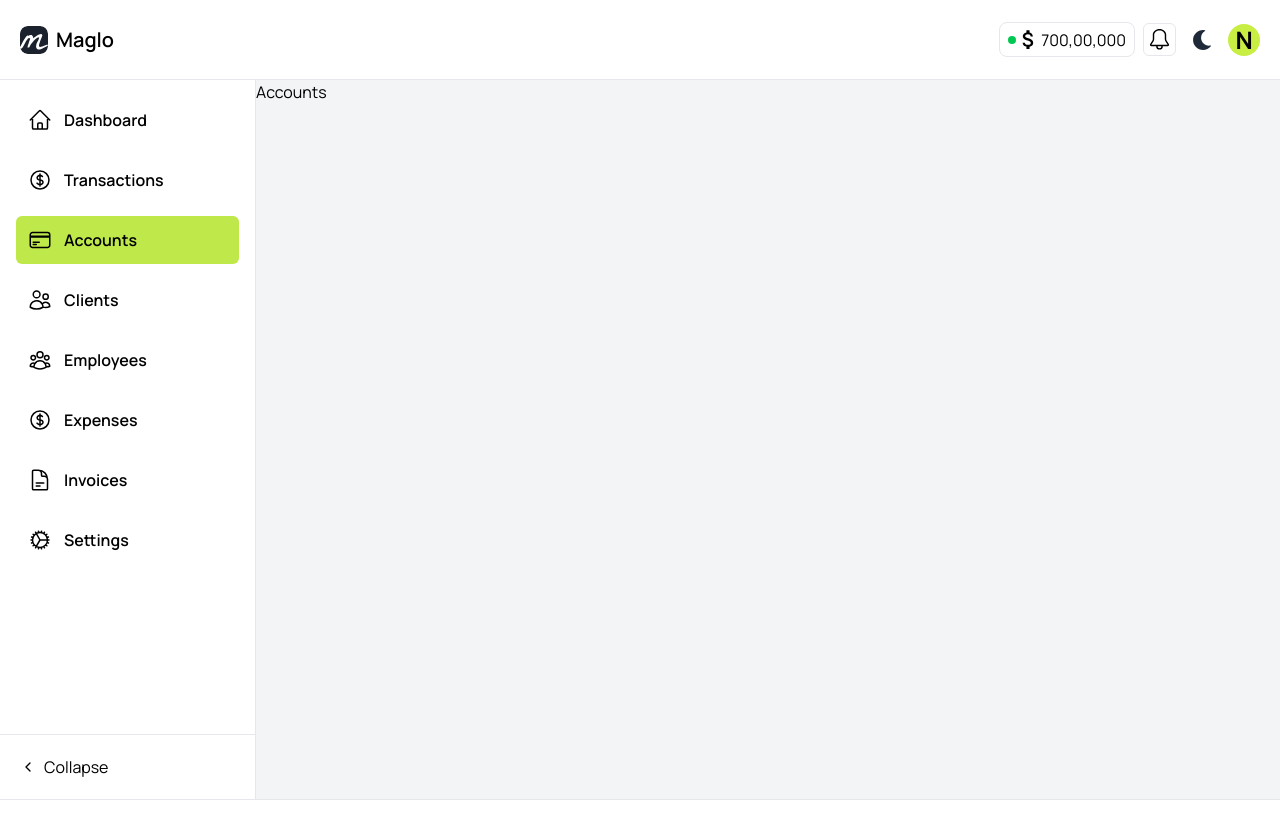
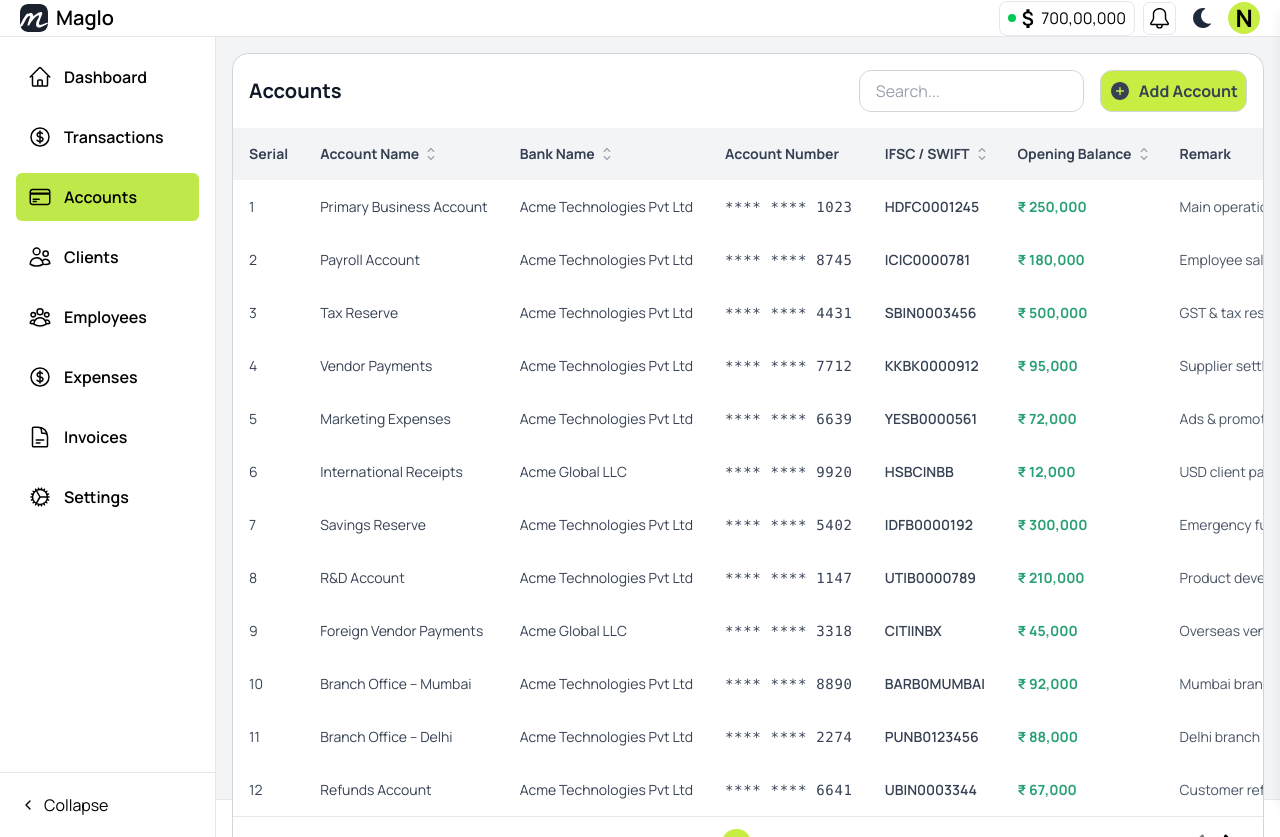
Before and after one commit to viraj00789/passbook-system-react-ts, a React (Vite) app: page /accounts in a window 1280 px wide. Before the commit the page ends 800 px from the top, so only its background shows below. Built offline with nearby package versions, Linux system fonts and the light colour scheme; sample sign-in values are in the browser's storage.

Commit message:
fix: added the account table

```diff
--- /dev/null
+++ b/data/accounTabletData.tsx
@@ -0,0 +1,184 @@
+import type { Account } from "../src/components/accounts/AccountsColumn";
+
+export const AccountsData: Account[] = [
+  {
+    id: 1,
+    accountName: "Primary Business Account",
+    bankName: "Acme Technologies Pvt Ltd",
+    accountNumber: "**** **** 1023",
+    ifscOrSwift: "HDFC0001245",
+    openingBalance: 250000,
+    remark: "Main operational account",
+  },
+  {
+    id: 2,
+    accountName: "Payroll Account",
+    bankName: "Acme Technologies Pvt Ltd",
+    accountNumber: "**** **** 8745",
+    ifscOrSwift: "ICIC0000781",
+    openingBalance: 180000,
+    remark: "Employee salary payments",
+  },
+  {
+    id: 3,
+    accountName: "Tax Reserve",
+    bankName: "Acme Technologies Pvt Ltd",
+    accountNumber: "**** **** 4431",
+    ifscOrSwift: "SBIN0003456",
+    openingBalance: 500000,
+    remark: "GST & tax reserve",
+  },
+  {
+    id: 4,
+    accountName: "Vendor Payments",
+    bankName: "Acme Technologies Pvt Ltd",
+    accountNumber: "**** **** 7712",
+    ifscOrSwift: "KKBK0000912",
+    openingBalance: 95000,
+    remark: "Supplier settlements",
+  },
+  {
+    id: 5,
+    accountName: "Marketing Expenses",
+    bankName: "Acme Technologies Pvt Ltd",
+    accountNumber: "**** **** 6639",
+    ifscOrSwift: "YESB0000561",
+    openingBalance: 72000,
+    remark: "Ads & promotions",
+  },
+  {
+    id: 6,
+    accountName: "International Receipts",
+    bankName: "Acme Global LLC",
+    accountNumber: "**** **** 9920",
+    ifscOrSwift: "HSBCINBB",
+    openingBalance: 12000,
+    remark: "USD client payments",
+  },
+  {
+    id: 7,
+    accountName: "Savings Reserve",
+    bankName: "Acme Technologies Pvt Ltd",
+    accountNumber: "**** **** 5402",
+    ifscOrSwift: "IDFB0000192",
+    openingBalance: 300000,
+    remark: "Emergency fund",
+  },
+  {
+    id: 8,
+    accountName: "R&D Account",
+    bankName: "Acme Technologies Pvt Ltd",
+    accountNumber: "**** **** 1147",
+    ifscOrSwift: "UTIB0000789",
+    openingBalance: 210000,
+    remark: "Product development",
+  },
+  {
+    id: 9,
+    accountName: "Foreign Vendor Payments",
+    bankName: "Acme Global LLC",
+    accountNumber: "**** **** 3318",
+    ifscOrSwift: "CITIINBX",
+    openingBalance: 45000,
+    remark: "Overseas vendors",
+  },
+  {
+    id: 10,
+    accountName: "Branch Office – Mumbai",
+    bankName: "Acme Technologies Pvt Ltd",
+    accountNumber: "**** **** 8890",
+    ifscOrSwift: "BARB0MUMBAI",
+    openingBalance: 92000,
+    remark: "Mumbai branch expenses",
+  },
+  {
+    id: 11,
+    accountName: "Branch Office – Delhi",
+    bankName: "Acme Technologies Pvt Ltd",
+    accountNumber: "**** **** 2274",
+    ifscOrSwift: "PUNB0123456",
+    openingBalance: 88000,
+    remark: "Delhi branch expenses",
+  },
+  {
+    id: 12,
+    accountName: "Refunds Account",
+    bankName: "Acme Technologies Pvt Ltd",
+    accountNumber: "**** **** 6641",
+    ifscOrSwift: "UBIN0003344",
+    openingBalance: 67000,
+    remark: "Customer refunds",
+  },
+  {
+    id: 13,
+    accountName: "Cloud Services",
+    bankName: "Acme Technologies Pvt Ltd",
+    accountNumber: "**** **** 9011",
+    ifscOrSwift: "ICIC0000456",
+    openingBalance: 99000,
+    remark: "AWS & SaaS payments",
+  },
+  {
+    id: 14,
+    accountName: "Overseas Operations",
+    bankName: "Acme Global LLC",
+    accountNumber: "**** **** 7314",
+    ifscOrSwift: "DEUTINBB",
+    openingBalance: 56000,
+    remark: "EU operations",
+  },
+  {
+    id: 15,
+    accountName: "Petty Cash Account",
+    bankName: "Acme Technologies Pvt Ltd",
+    accountNumber: "**** **** 6613",
+    ifscOrSwift: "SIBL0000412",
+    openingBalance: 25000,
+    remark: "Daily small expenses",
+  },
+  {
+    id: 16,
+    accountName: "Subscription Revenue",
+    bankName: "Acme Technologies Pvt Ltd",
+    accountNumber: "**** **** 8891",
+    ifscOrSwift: "RATN0000199",
+    openingBalance: 112000,
+    remark: "Recurring subscriptions",
+  },
+  {
+    id: 17,
+    accountName: "Investment Account",
+    bankName: "Acme Holdings Pvt Ltd",
+    accountNumber: "**** **** 4301",
+    ifscOrSwift: "SCBLINBB",
+    openingBalance: 75000,
+    remark: "Long-term investments",
+  },
+  {
+    id: 18,
+    accountName: "Reserve Holding",
+    bankName: "Acme Holdings Pvt Ltd",
+    accountNumber: "**** **** 5409",
+    ifscOrSwift: "UTIB0000451",
+    openingBalance: 600000,
+    remark: "Capital reserve",
+  },
+  {
+    id: 19,
+    accountName: "Compliance Account",
+    bankName: "Acme Technologies Pvt Ltd",
+    accountNumber: "**** **** 1188",
+    ifscOrSwift: "FDRL0001987",
+    openingBalance: 40000,
+    remark: "Legal & compliance",
+  },
+  {
+    id: 20,
+    accountName: "Temporary Holding",
+    bankName: "Acme Technologies Pvt Ltd",
+    accountNumber: "**** **** 4502",
+    ifscOrSwift: "YESB0000199",
+    openingBalance: 30000,
+    remark: "Short-term holding",
+  },
+];
--- a/src/App.tsx
+++ b/src/App.tsx
@@ -7,6 +7,7 @@ import MainLayout from "./layouts/MainLayout";
 import ProtectedRoute from "./routes/ProtectedRoutes,";
 import DashBoard from "./pages/DashBoard";
 import Transactions from "./pages/Transactions";
+import Accounts from "./pages/Accounts";
 
 function App() {
   return (
@@ -29,7 +30,7 @@ function App() {
             <Route element={<MainLayout />}>
               <Route path="/" element={<DashBoard />} />
               <Route path="/transactions" element={<Transactions />} />
-              <Route path="/accounts" element={<div>Accounts</div>} />
+              <Route path="/accounts" element={<Accounts />} />
               <Route path="/clients" element={<div>Clients</div>} />
               <Route path="/employees" element={<div>Employees</div>} />
               <Route path="/expenses" element={<div>Expenses</div>} />
--- a/src/components/accounts/AccountTable.tsx
+++ b/src/components/accounts/AccountTable.tsx
@@ -1,9 +1,40 @@
-const Transactions = () => {
+import DataTable from "../ui/Table";
+import { useState } from "react";
+import { useDispatch } from "react-redux";
+import TransactionDrawer from "../transaction/TransactionForm";
+import { getAccountsTableColumns } from "./AccountsColumn";
+import { AccountsData } from "../../../data/accounTabletData";
+import RightDrawer from "../ui/RightDrawer";
+
+export default function AccountTable() {
+  const dispatch = useDispatch();
+
+  const [openDrawer, setOpenDrawer] = useState(false);
+  const accounTableColumns = getAccountsTableColumns({
+    dispatch,
+    setOpenDrawer,
+  });
+
   return (
-    <div className="p-2 xl:p-4 h-full max-h-[calc(100vh-90px)] overflow-auto">
-      <div className="mt-2 space-y-0 xl:space-y-4"></div>
-    </div>
+    <>
+      <DataTable
+        title="Accounts"
+        columns={accounTableColumns}
+        data={AccountsData}
+        searchable
+        filterable={false}
+        paginationAtFooter
+        addTitle="Add Account"
+        pageSizeByDefault={12}
+      />
+
+      <RightDrawer
+        title="Add Account"
+        isOpen={openDrawer}
+        onClose={() => setOpenDrawer(false)}
+      >
+        <TransactionDrawer onClose={() => setOpenDrawer(false)} />
+      </RightDrawer>
+    </>
   );
-};
-
-export default Transactions;
+}
--- a/src/components/accounts/AccountsColumn.tsx
+++ b/src/components/accounts/AccountsColumn.tsx
@@ -0,0 +1,86 @@
+import { FiEdit2 } from "react-icons/fi";
+import { LuTrash2 } from "react-icons/lu";
+import type { Column } from "../../types/TableTypes";
+import type { AppDispatch } from "../../store";
+
+interface GetAccountColumnsParams {
+  dispatch: AppDispatch;
+  setOpenDrawer: (open: boolean) => void;
+}
+
+export interface Account {
+  id: number;
+  accountName: string;
+  bankName: string;
+  accountNumber: string;
+  ifscOrSwift: string;
+  openingBalance: number;
+  remark: string;
+}
+
+export const getAccountsTableColumns = ({
+  setOpenDrawer,
+}: GetAccountColumnsParams): Column<Account>[] => [
+  {
+    key: "serial",
+    label: "Serial",
+    sortable: false,
+    render: (_: Account, index: number) => index + 1,
+  },
+  { key: "accountName", label: "Account Name", sortable: true },
+  { key: "bankName", label: "Bank Name", sortable: true },
+  {
+    key: "accountNumber",
+    label: "Account Number",
+    sortable: false,
+    render: (row) => (
+      <span className="font-mono tracking-wider">{row.accountNumber}</span>
+    ),
+  },
+  {
+    key: "ifscOrSwift",
+    label: "IFSC / SWIFT",
+    sortable: true,
+    render: (row) => (
+      <span className="font-semibold text-gray-700 dark:text-gray-300">
+        {row.ifscOrSwift}
+      </span>
+    ),
+  },
+  {
+    key: "openingBalance",
+    label: "Opening Balance",
+    sortable: true,
+    render: (row) => (
+      <span className="font-bold text-secondary">
+        ₹ {row.openingBalance.toLocaleString()}
+      </span>
+    ),
+  },
+  {
+    key: "remark",
+    label: "Remark",
+    sortable: false,
+    render: (row) => (
+      <span className="text-sm text-gray-600 dark:text-gray-400">
+        {row.remark}
+      </span>
+    ),
+  },
+  {
+    key: "actions",
+    label: "Actions",
+    render: () => (
+      <div className="flex gap-2">
+        <FiEdit2
+          size={20}
+          className="cursor-pointer text-gray-500"
+          onClick={() => {
+            setOpenDrawer(true);
+          }}
+        />
+        <LuTrash2 size={21} className="cursor-pointer text-gray-500" />
+      </div>
+    ),
+  },
+];
--- a/src/components/ui/Table.tsx
+++ b/src/components/ui/Table.tsx
@@ -24,6 +24,7 @@ interface DataTableProps<T extends object> {
   paginationAtFooter?: boolean;
   addTitle?: string;
   addOnClickable?: () => void;
+  pageSizeByDefault?: number;
 }
 
 function DataTable<T extends object>({
@@ -36,6 +37,7 @@ function DataTable<T extends object>({
   paginationAtFooter = false,
   addTitle = "",
   addOnClickable,
+  pageSizeByDefault = 10,
 }: DataTableProps<T>) {
   const [search, setSearch] = useState("");
   const [sortKey, setSortKey] = useState<keyof T | null>(null);
@@ -43,7 +45,7 @@ function DataTable<T extends object>({
   const { open } = useSidebar();
   const [openModal, setOpenModal] = useState(false);
   const [currentPage, setCurrentPage] = useState(1);
-  const pageSize = 10;
+  const pageSize = pageSizeByDefault;
   const width = useWindowSize();
   const isMobile = width < 768;
   const sortableColumns = columns.filter(
--- /dev/null
+++ b/src/pages/Accounts.tsx
@@ -0,0 +1,11 @@
+import AccountTable from "../components/accounts/AccountTable";
+
+const Accounts = () => {
+  return (
+    <div className="p-2 xl:p-4 h-full max-h-[calc(100vh)] overflow-auto">
+      <AccountTable />
+    </div>
+  );
+};
+
+export default Accounts;
```
Also changed, not shown: src/components/transaction/TransactionForm.tsx (+8 -33 lines).
